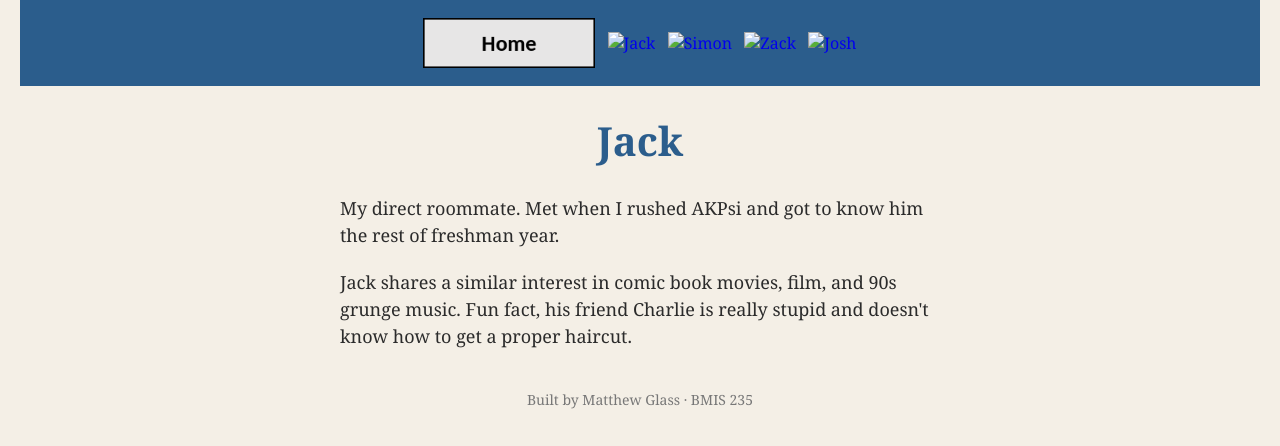
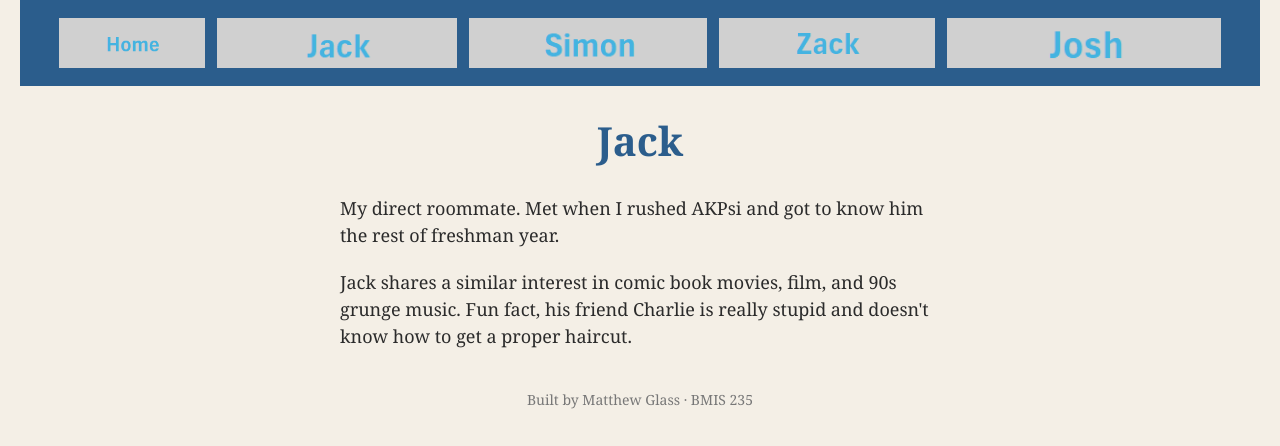
Before and after one commit to mglass705/bmis235-html-3, a plain HTML site: page jack.html in a window 1280 px wide. Drawn offline with Linux system fonts and the light colour scheme.

Commit message:
Update navigation links in jack.html

```diff
--- a/jack.html
+++ b/jack.html
@@ -22,11 +22,11 @@
      other three pages, so every page has the exact same menu.
      ===================================================================== -->
 <nav>
-    <a href="index.html"><img src="img/home.png" alt="Home"></a>
-    <a href="jack.html"><img src="img/jack.png" alt="Jack"></a>
-    <a href="simon.html"><img src="img/simon.png" alt="Simon"></a>
-    <a href="zack.html"><img src="img/zack.png" alt="Zack"></a>
-    <a href="josh.html"><img src="img/josh.png" alt="Josh"></a>
+  <a href="index.html"><img src="home.png" alt="Home"></a>
+  <a href="jack.html"><img src="jack.png" alt="Jack"></a>
+  <a href="simon.html"><img src="simon.png" alt="Simon"></a>
+  <a href="zack.html"><img src="zack.png" alt="Zack"></a>
+  <a href="josh.html"><img src="josh.png" alt="Josh"></a>
 </nav>
 
 <h1>Jack</h1>
```
